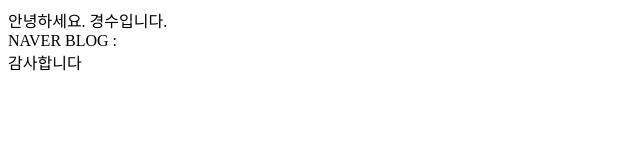
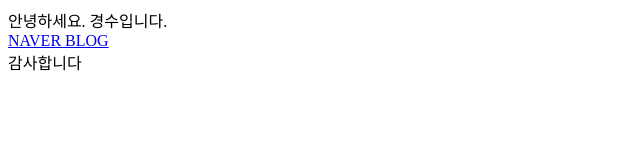
Before and after one commit to didroql123/naverblogsitemap, a plain HTML site: page index.html in a window 1280 px wide. Shown: the whole page, without its empty margins (0-640 px from the left). Drawn offline with Linux system fonts and the light colour scheme.

Commit message:
Update index.html

```diff
--- a/index.html
+++ b/index.html
@@ -1,5 +1,5 @@
 안녕하세요. 경수입니다.
 <br>
-NAVER BLOG : <a herf = "https://m.blog.naver.com/rudtn668">
+<a href = "https://m.blog.naver.com/rudtn668">NAVER BLOG</a>
 <br>
 감사합니다
```
